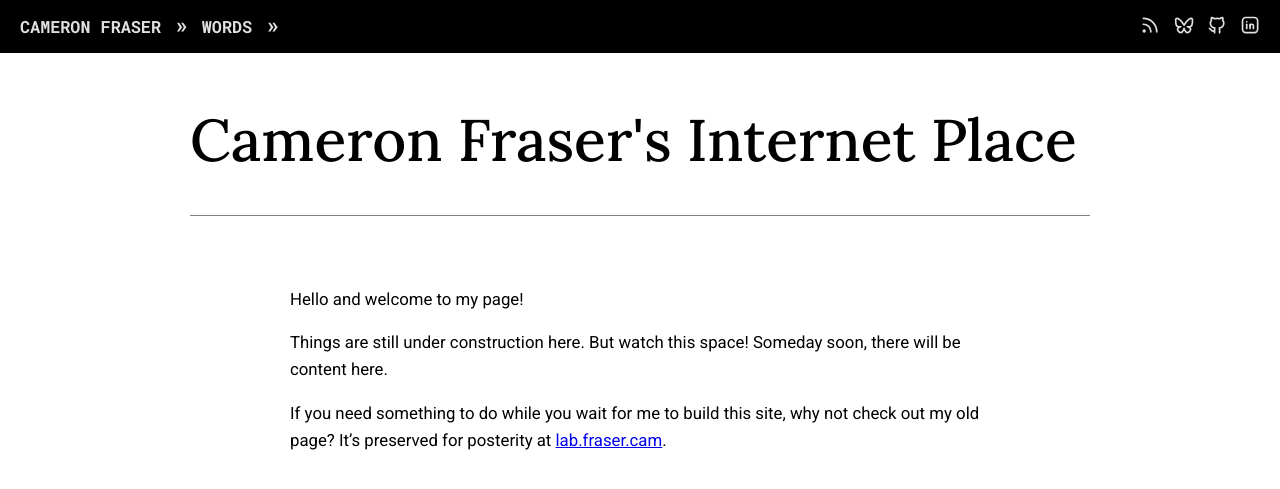
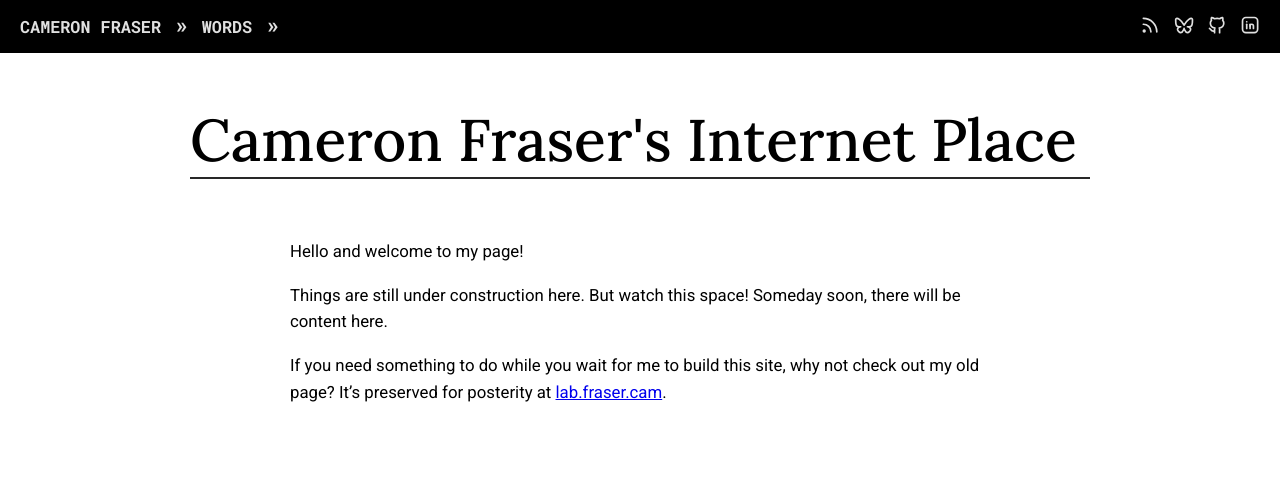
Before and after one commit to frasercl/fraser.cam, a Jekyll site: the page built from index.md, in a window 1280 px wide. Shown: the top 489 px of the page. Built offline with Jekyll 4.4.1, drawn with Linux system fonts in a browser that asks for light colours.

Commit message:
finesse hero image

```diff
--- a/404.html
+++ b/404.html
@@ -2,7 +2,6 @@
 permalink: /404.html
 layout: default
 ---
-
 <style type="text/css" media="screen">
   .container {
     margin: 10px auto;
@@ -13,13 +12,10 @@ layout: default
     margin: 30px 0;
     font-size: 4em;
     line-height: 1;
-    letter-spacing: -1px;
   }
 </style>
-
 <div class="container">
   <h1>404</h1>
-
   <p><strong>Page not found :(</strong></p>
   <p>The requested page could not be found.</p>
 </div>
--- a/_layouts/post.html
+++ b/_layouts/post.html
@@ -19,13 +19,17 @@ layout: default
             {%- if page.subtitle %}
                 <p class="w-hero-subtitle">{{ page.subtitle }}</p>
             {% endif -%}
-            {%- if page.header_image %}
-                <img src="{{ page.header_image }}">
+            {%- if page.hero_image %}
+                <div class="w-hero-img">
+                    <img src="{{ page.hero_image }}">
+                </div>
             {% endif -%}
             {%- if page.date %}
-                <time class="w-hero-date" datetime="{{ page.date | date_to_xmlschema }}">
-                    {{ page.date | date_to_long_string }}
-                </time>
+                <div>
+                    <time class="w-hero-date" datetime="{{ page.date | date_to_xmlschema }}">
+                        {{ page.date | date_to_long_string }}
+                    </time>
+                </div>
             {% endif -%}
         </div>
     </div>
--- a/css/style.css
+++ b/css/style.css
@@ -63,19 +63,31 @@ a.w-nav-breadcrumb:after {
 }
 
 .w-section-hero > div {
-    padding-bottom: 20px;
-    margin-bottom: 70px;
-    border-bottom: 1px solid #808080;
+    margin-block-end: 3.5em;
+    border-block-end: 2px solid #282828;
+}
+
+.w-section-hero > div > div {
+    margin-block-end: 1em;
 }
 
 .w-hero-title {
-    margin-block-end: 0.3em;
+    margin-block-end: 0;
 }
 
 .w-hero-subtitle {
     font-style: italic;
     font-size: 1.2em;
     color: #808080;
+}
+
+.w-hero-img img {
+    width: 100%;
+    object-fit: cover;
+}
+
+.w-section-hero > div > div.w-hero-img {
+    margin-block-end: 2em;
 }
 
 .w-hero-date {
@@ -127,6 +139,10 @@ hr {
         position: static;
     }
 
+    .w-nav-social {
+        display: none;
+    }
+
     .w-hero-title {
         margin-block-start: 0;
     }
```
